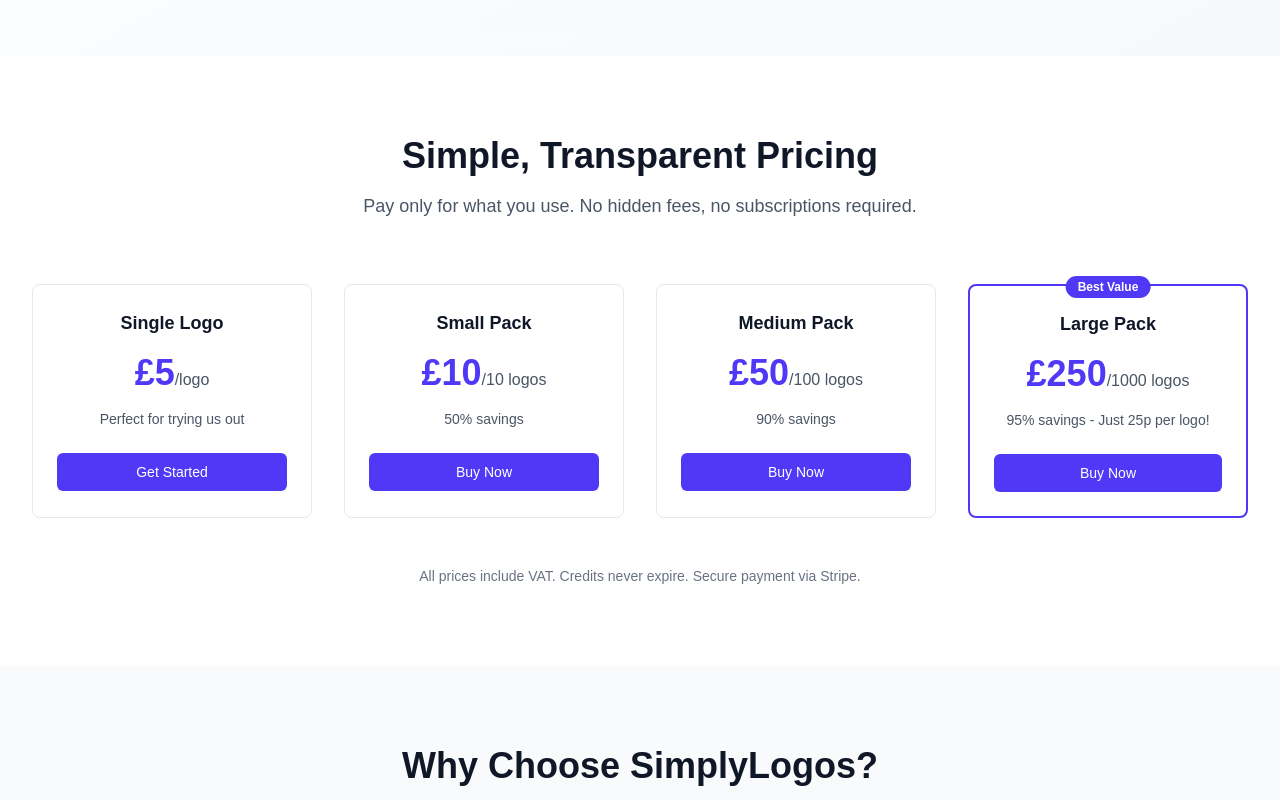
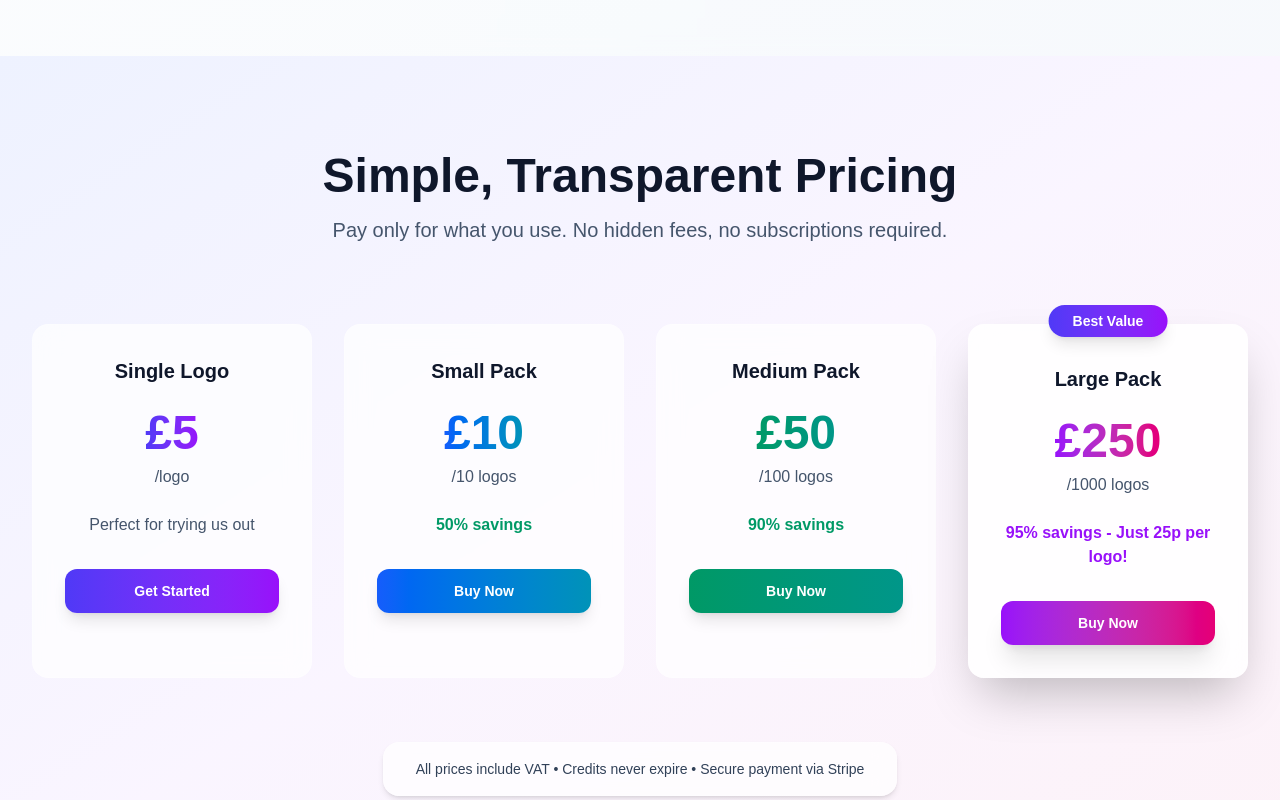
Before and after one commit to MidknightZERO/simplylogos, a Next.js app: page / in a window 1280 px wide. Shown: the part 1480-2280 px from the top of the page. Built offline with nearby package versions, Linux system fonts and the light colour scheme; no server answers.

Commit message:
Modernize pricing cards with glassmorphism and gradient text

```diff
--- a/src/app/page.tsx
+++ b/src/app/page.tsx
@@ -98,30 +98,30 @@ export default function HomePage() {
           </div>
 
           {/* Pricing Section */}
-          <div className="py-20 bg-white">
+          <div className="py-24 bg-gradient-to-br from-indigo-50 via-purple-50 to-pink-50">
             <div className="max-w-7xl mx-auto px-4 sm:px-6 lg:px-8">
               <div className="text-center">
-                <h2 className="text-3xl font-extrabold text-gray-900 sm:text-4xl">
+                <h2 className="text-4xl font-extrabold text-slate-900 sm:text-5xl">
                   Simple, Transparent Pricing
                 </h2>
-                <p className="mt-4 text-lg text-gray-600">
+                <p className="mt-4 text-xl text-slate-600">
                   Pay only for what you use. No hidden fees, no subscriptions required.
                 </p>
               </div>
 
-              <div className="mt-16 grid grid-cols-1 gap-8 sm:grid-cols-2 lg:grid-cols-4">
+              <div className="mt-20 grid grid-cols-1 gap-8 sm:grid-cols-2 lg:grid-cols-4">
                 {/* Single Credit */}
-                <div className="bg-white border border-gray-200 rounded-lg p-6 hover:shadow-lg transition-shadow duration-300">
+                <div className="glass rounded-2xl p-8 hover:shadow-2xl hover:-translate-y-2 transition-all duration-300 group">
                   <div className="text-center">
-                    <h3 className="text-lg font-semibold text-gray-900">Single Logo</h3>
-                    <div className="mt-4">
-                      <span className="text-4xl font-bold text-indigo-600">£5</span>
-                      <span className="text-gray-600">/logo</span>
+                    <h3 className="text-xl font-bold text-slate-900 group-hover:text-indigo-600 transition-colors">Single Logo</h3>
+                    <div className="mt-6">
+                      <span className="text-5xl font-extrabold bg-gradient-to-r from-indigo-600 to-purple-600 bg-clip-text text-transparent">£5</span>
+                      <span className="text-slate-600 block mt-2">/logo</span>
                     </div>
-                    <p className="mt-4 text-sm text-gray-600">Perfect for trying us out</p>
+                    <p className="mt-6 text-slate-600">Perfect for trying us out</p>
                     <Link
                       href="/signup"
-                      className="mt-6 w-full inline-flex justify-center items-center px-4 py-2 border border-transparent text-sm font-medium rounded-md text-white bg-indigo-600 hover:bg-indigo-700 transition-colors"
+                      className="mt-8 w-full inline-flex justify-center items-center px-6 py-3 text-sm font-semibold rounded-xl text-white bg-gradient-to-r from-indigo-600 to-purple-600 hover:from-indigo-700 hover:to-purple-700 shadow-lg hover:shadow-xl hover:scale-105 active:scale-95 transition-all duration-200"
                     >
                       Get Started
                     </Link>
@@ -129,17 +129,17 @@ export default function HomePage() {
                 </div>
 
                 {/* Small Pack */}
-                <div className="bg-white border border-gray-200 rounded-lg p-6 hover:shadow-lg transition-shadow duration-300">
+                <div className="glass rounded-2xl p-8 hover:shadow-2xl hover:-translate-y-2 transition-all duration-300 group">
                   <div className="text-center">
-                    <h3 className="text-lg font-semibold text-gray-900">Small Pack</h3>
-                    <div className="mt-4">
-                      <span className="text-4xl font-bold text-indigo-600">£10</span>
-                      <span className="text-gray-600">/10 logos</span>
+                    <h3 className="text-xl font-bold text-slate-900 group-hover:text-indigo-600 transition-colors">Small Pack</h3>
+                    <div className="mt-6">
+                      <span className="text-5xl font-extrabold bg-gradient-to-r from-blue-600 to-cyan-600 bg-clip-text text-transparent">£10</span>
+                      <span className="text-slate-600 block mt-2">/10 logos</span>
                     </div>
-                    <p className="mt-4 text-sm text-gray-600">50% savings</p>
+                    <p className="mt-6 text-emerald-600 font-semibold">50% savings</p>
                     <Link
                       href="/signup"
-                      className="mt-6 w-full inline-flex justify-center items-center px-4 py-2 border border-transparent text-sm font-medium rounded-md text-white bg-indigo-600 hover:bg-indigo-700 transition-colors"
+                      className="mt-8 w-full inline-flex justify-center items-center px-6 py-3 text-sm font-semibold rounded-xl text-white bg-gradient-to-r from-blue-600 to-cyan-600 hover:from-blue-700 hover:to-cyan-700 shadow-lg hover:shadow-xl hover:scale-105 active:scale-95 transition-all duration-200"
                     >
                       Buy Now
                     </Link>
@@ -147,38 +147,38 @@ export default function HomePage() {
                 </div>
 
                 {/* Medium Pack */}
-                <div className="bg-white border border-gray-200 rounded-lg p-6 hover:shadow-lg transition-shadow duration-300">
+                <div className="glass rounded-2xl p-8 hover:shadow-2xl hover:-translate-y-2 transition-all duration-300 group">
                   <div className="text-center">
-                    <h3 className="text-lg font-semibold text-gray-900">Medium Pack</h3>
-                    <div className="mt-4">
-                      <span className="text-4xl font-bold text-indigo-600">£50</span>
-                      <span className="text-gray-600">/100 logos</span>
+                    <h3 className="text-xl font-bold text-slate-900 group-hover:text-emerald-600 transition-colors">Medium Pack</h3>
+                    <div className="mt-6">
+                      <span className="text-5xl font-extrabold bg-gradient-to-r from-emerald-600 to-teal-600 bg-clip-text text-transparent">£50</span>
+                      <span className="text-slate-600 block mt-2">/100 logos</span>
                     </div>
-                    <p className="mt-4 text-sm text-gray-600">90% savings</p>
+                    <p className="mt-6 text-emerald-600 font-semibold">90% savings</p>
                     <Link
                       href="/signup"
-                      className="mt-6 w-full inline-flex justify-center items-center px-4 py-2 border border-transparent text-sm font-medium rounded-md text-white bg-indigo-600 hover:bg-indigo-700 transition-colors"
+                      className="mt-8 w-full inline-flex justify-center items-center px-6 py-3 text-sm font-semibold rounded-xl text-white bg-gradient-to-r from-emerald-600 to-teal-600 hover:from-emerald-700 hover:to-teal-700 shadow-lg hover:shadow-xl hover:scale-105 active:scale-95 transition-all duration-200"
                     >
                       Buy Now
                     </Link>
                   </div>
                 </div>
 
-                {/* Large Pack */}
-                <div className="bg-white border-2 border-indigo-600 rounded-lg p-6 hover:shadow-lg transition-shadow duration-300 relative">
-                  <div className="absolute -top-3 left-1/2 transform -translate-x-1/2">
-                    <span className="bg-indigo-600 text-white px-3 py-1 text-xs font-semibold rounded-full">Best Value</span>
+                {/* Large Pack - Featured */}
+                <div className="glass-strong rounded-2xl p-8 shadow-2xl hover:shadow-3xl hover:-translate-y-3 transition-all duration-300 relative border-2 border-indigo-500/50 group">
+                  <div className="absolute -top-4 left-1/2 transform -translate-x-1/2">
+                    <span className="bg-gradient-to-r from-indigo-600 to-purple-600 text-white px-6 py-2 text-sm font-bold rounded-full shadow-lg">Best Value</span>
                   </div>
-                  <div className="text-center">
-                    <h3 className="text-lg font-semibold text-gray-900">Large Pack</h3>
-                    <div className="mt-4">
-                      <span className="text-4xl font-bold text-indigo-600">£250</span>
-                      <span className="text-gray-600">/1000 logos</span>
+                  <div className="text-center mt-2">
+                    <h3 className="text-xl font-bold text-slate-900 group-hover:text-purple-600 transition-colors">Large Pack</h3>
+                    <div className="mt-6">
+                      <span className="text-5xl font-extrabold bg-gradient-to-r from-purple-600 to-pink-600 bg-clip-text text-transparent">£250</span>
+                      <span className="text-slate-600 block mt-2">/1000 logos</span>
                     </div>
-                    <p className="mt-4 text-sm text-gray-600">95% savings - Just 25p per logo!</p>
+                    <p className="mt-6 text-purple-600 font-bold">95% savings - Just 25p per logo!</p>
                     <Link
                       href="/signup"
-                      className="mt-6 w-full inline-flex justify-center items-center px-4 py-2 border border-transparent text-sm font-medium rounded-md text-white bg-indigo-600 hover:bg-indigo-700 transition-colors"
+                      className="mt-8 w-full inline-flex justify-center items-center px-6 py-3 text-sm font-semibold rounded-xl text-white bg-gradient-to-r from-purple-600 to-pink-600 hover:from-purple-700 hover:to-pink-700 shadow-xl hover:shadow-2xl hover:scale-110 active:scale-95 transition-all duration-200"
                     >
                       Buy Now
                     </Link>
@@ -186,10 +186,12 @@ export default function HomePage() {
                 </div>
               </div>
 
-              <div className="mt-12 text-center">
-                <p className="text-sm text-gray-500">
-                  All prices include VAT. Credits never expire. Secure payment via Stripe.
-                </p>
+              <div className="mt-16 text-center">
+                <div className="glass inline-block rounded-2xl px-8 py-4 shadow-md">
+                  <p className="text-sm text-slate-700 font-medium">
+                    All prices include VAT • Credits never expire • Secure payment via Stripe
+                  </p>
+                </div>
               </div>
             </div>
           </div>
```
